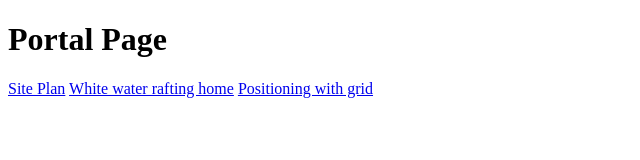
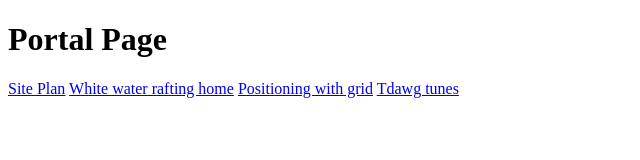
Before and after one commit to jtw011/wdd130, a plain HTML site: page index.html in a window 1280 px wide. Shown: the whole page, without its empty margins (0-640 px from the left). Drawn offline with Linux system fonts and the light colour scheme.

Commit message:
fixed it

```diff
--- a/index.html
+++ b/index.html
@@ -11,5 +11,6 @@
     <a href="wwr/site-plan-rafting.html">Site Plan</a>
     <a href="wwr/index.html">White water rafting home</a>
     <a href="positioning.html">Positioning with grid</a>
+    <a href="T-DAWG_Tunes/">Tdawg tunes</a>
 </body>
 </html>
```
